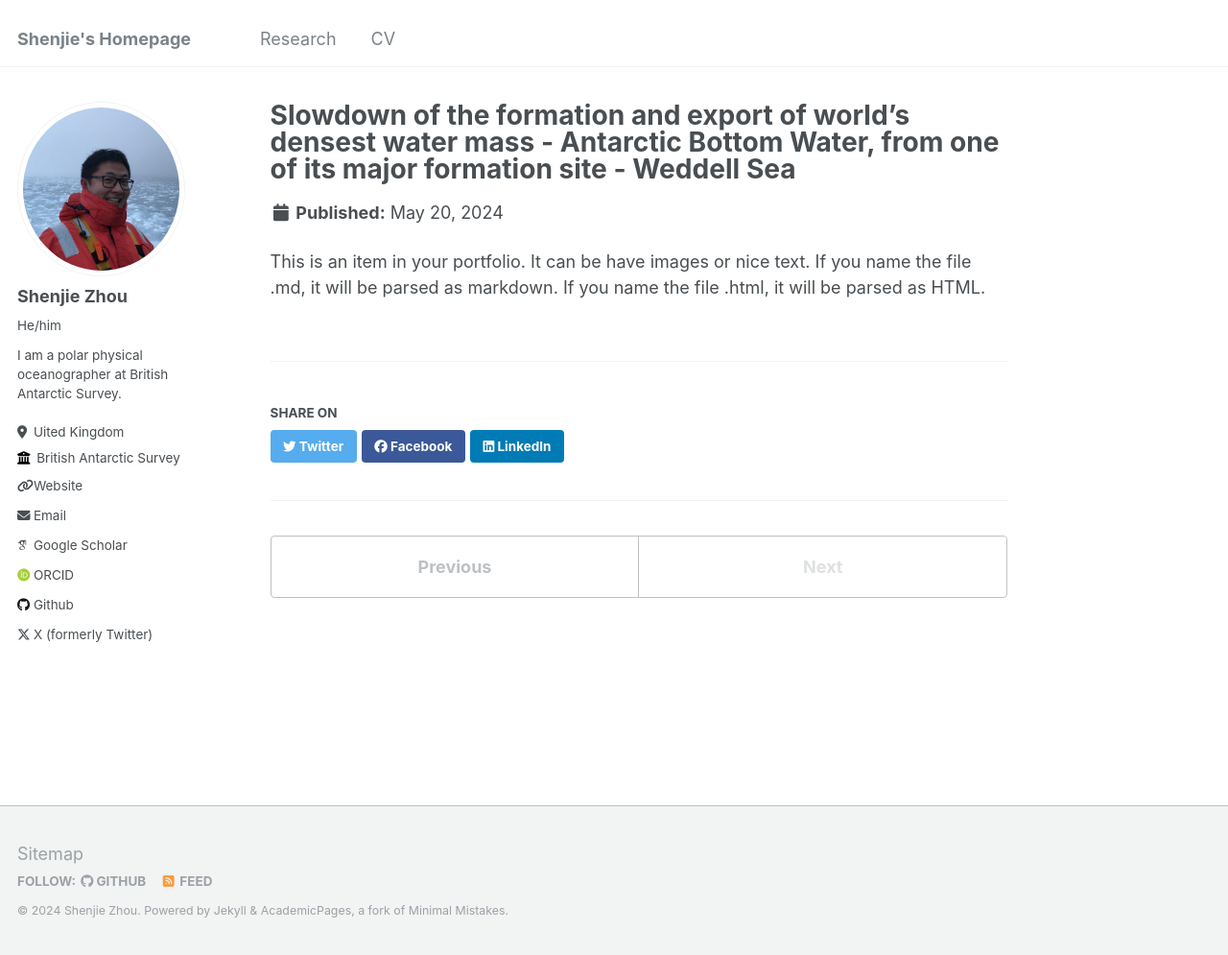
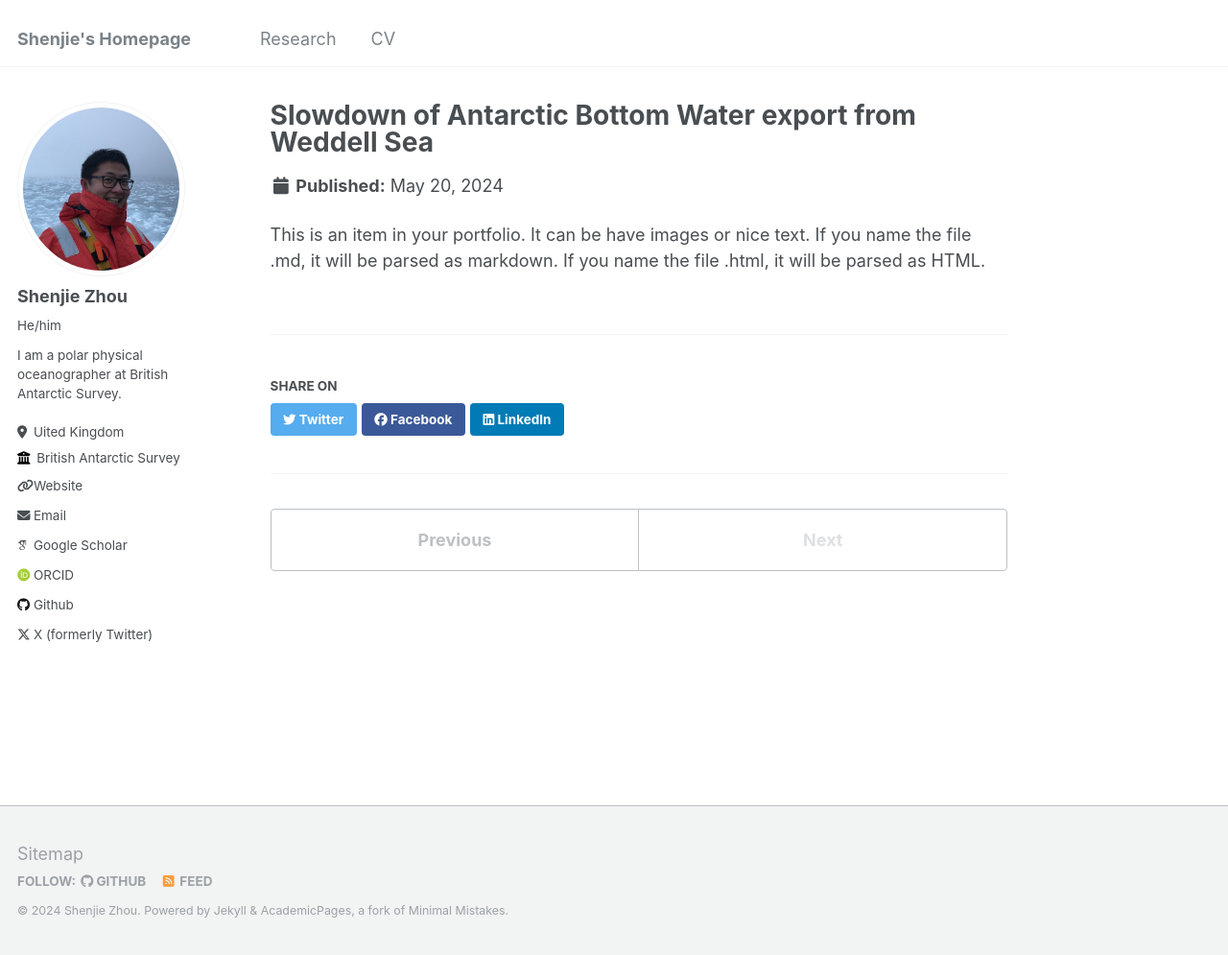
Before and after one commit to ShenjieZhouBAS/ShenjieZhouBAS.github.io, a Jekyll site: the page built from _Research/portfolio-2.html, in a window 1280 px wide and 995 px high. Shown: the whole window at 96% size. Built offline with Jekyll 4.4.1, drawn with Linux system fonts in a browser that asks for light colours; some web fonts are replaced.

Commit message:
Update portfolio-2.html

```diff
--- a/_Research/portfolio-2.html
+++ b/_Research/portfolio-2.html
@@ -1,6 +1,6 @@
 ---
-title: "Slowdown of the formation and export of world's densest water mass - Antarctic Bottom Water, from one of its major formation site - Weddell Sea"
-excerpt: "Short description of portfolio item number 2 <br/><img src='/images/500x300.png'>"
+title: "Slowdown of Antarctic Bottom Water export from Weddell Sea"
+excerpt: "AABW and other water masses circulation in the Weddell Sea on the left. Hydrographic measurements shows that AABW volume keeps shrinking over the past 30 years in Weddell Sea one the right<br/><img src='/images/Research_2.png'>"
 collection: Research
 ---
 
```
